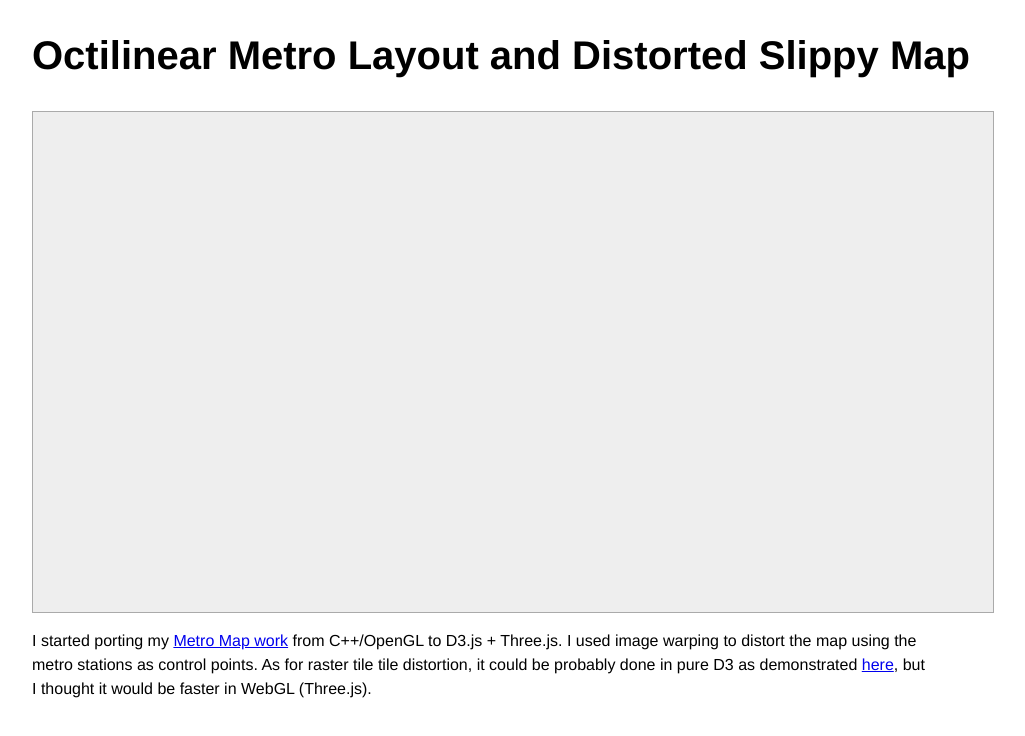
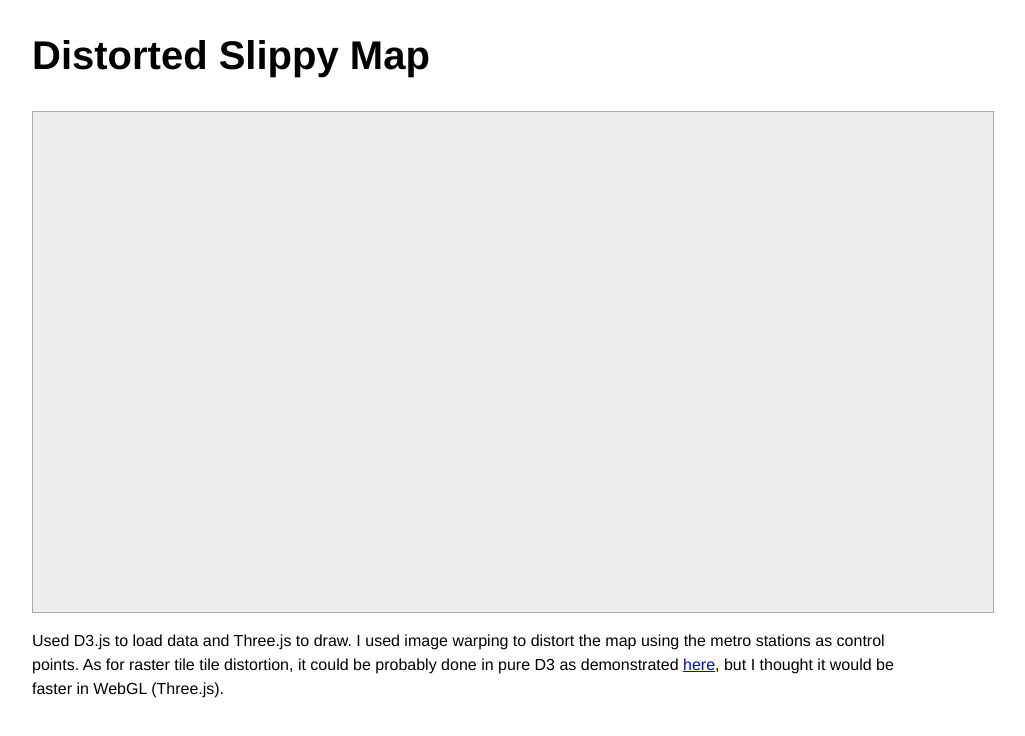
Before and after one commit to bshiro/distortedslippymap, a plain HTML site: page index.html in a window 1280 px wide. Shown: the whole page, without its empty margins (128-1153 px from the left). Drawn offline with nearby package versions, Linux system fonts and the light colour scheme; a script that the page names is missing.

Commit message:
updated description

```diff
--- a/index.html
+++ b/index.html
@@ -16,7 +16,7 @@
 		<link rel="stylesheet" type="text/css" href="css/demo.css" media="screen" />
 </head>
 <body>
-<h2> Octilinear Metro Layout and Distorted Slippy Map </h2>
+<h2> Distorted Slippy Map </h2>
 <div id="gldiv">
 </div>
 		<script>
@@ -24,7 +24,7 @@
 		</script>
 		<script type="text/javascript" src="js/distortedslippy.js"></script>
 		<p>
-			I started porting my <a href="http://sglab.kaist.ac.kr/MetroVis">Metro Map work</a> from C++/OpenGL to D3.js + Three.js.
+			Used D3.js to load data and Three.js to draw.
 			I used image warping to distort the map using the metro stations as control points.
 			As for raster tile tile distortion, it could be probably done in pure D3 as demonstrated <a href="http://www.jasondavies.com/maps/raster/">here</a>,
 			but I thought it would be faster in WebGL (Three.js).
```
